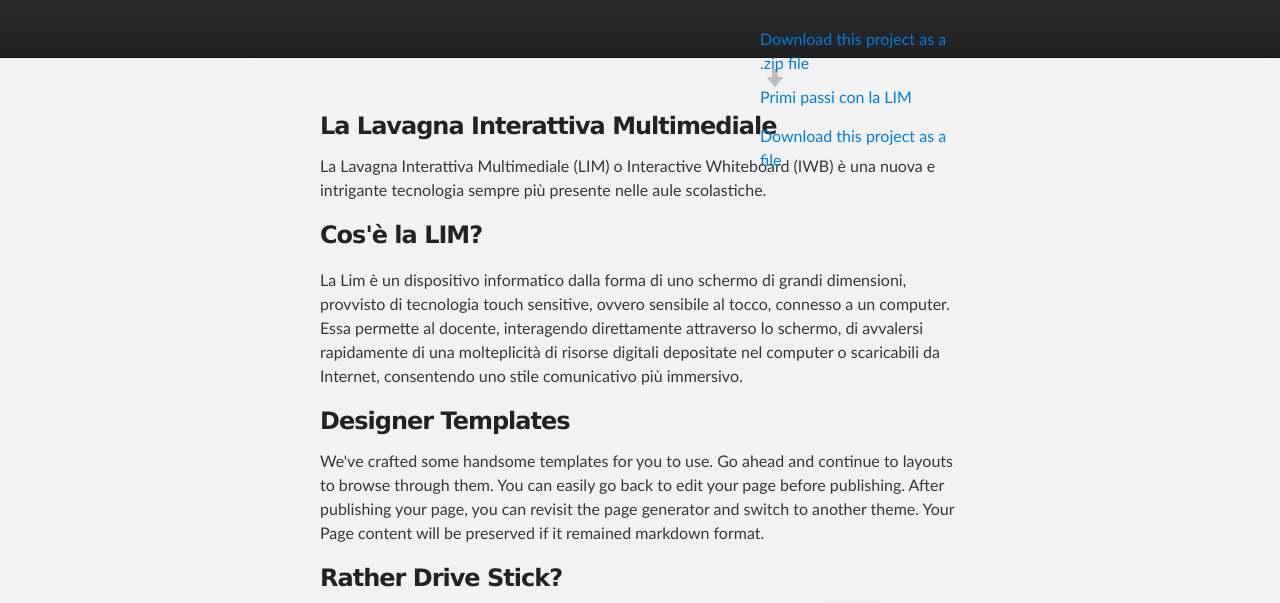
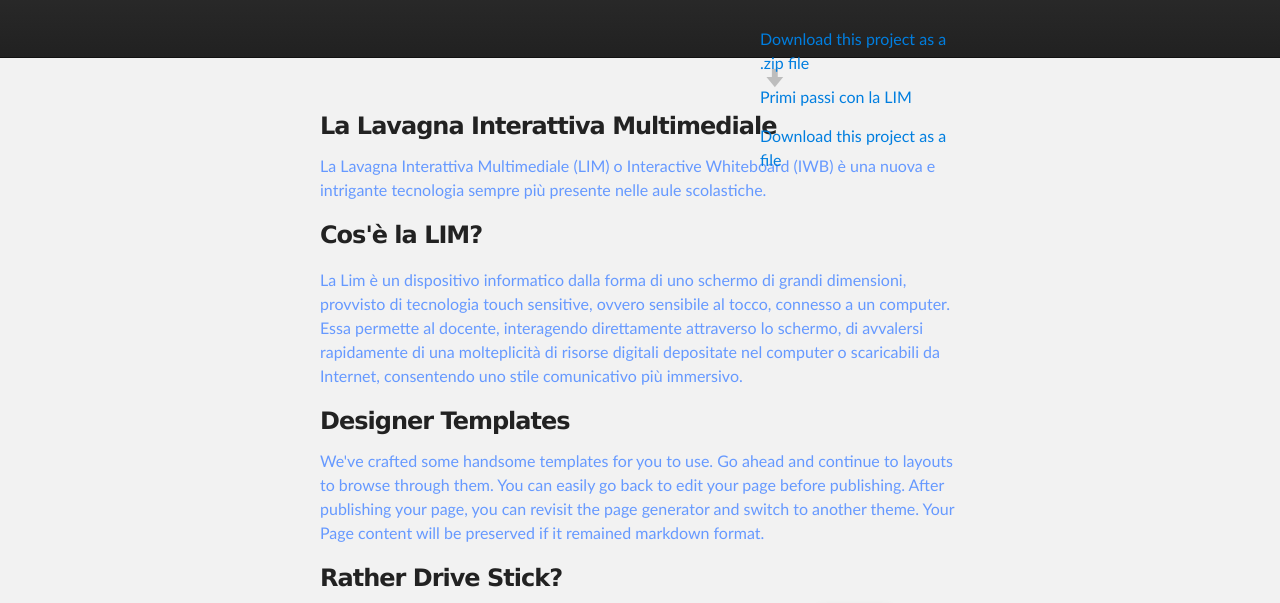
Before and after one commit to barbara-fronteddu/http-barbara-fronteddu.github.io-scienze-pedagogiche, a plain HTML site: page index.html in a window 1280 px wide. Shown: the part 116-719 px from the top of the page. Drawn offline with Linux system fonts and the light colour scheme.

Commit message:
Update stylesheet.css

```diff
--- a/stylesheets/stylesheet.css
+++ b/stylesheets/stylesheet.css
@@ -50,7 +50,7 @@ Theme Styles
 
 body {
   box-sizing: border-box;
-  color:#373737;
+  color:#6699FF;
   background: #212121;
   font-size: 16px;
   font-family: 'Myriad Pro', Calibri, Helvetica, Arial, sans-serif;
```
